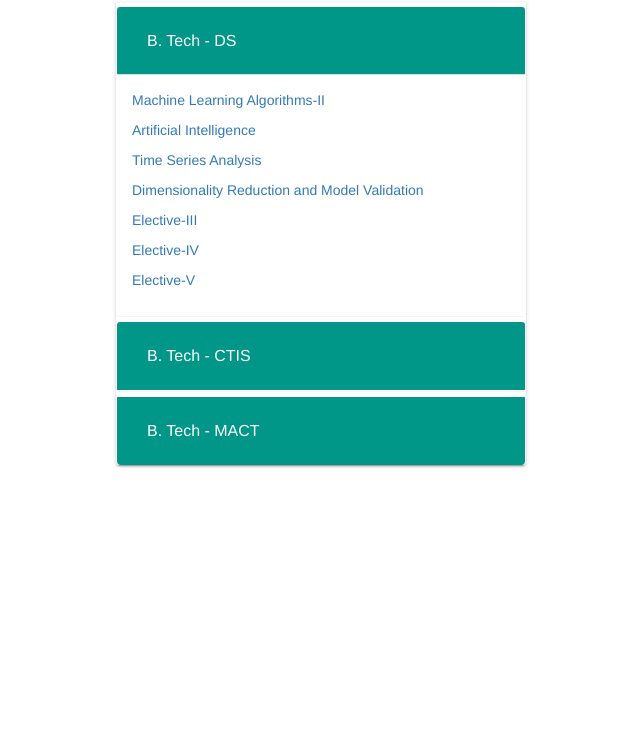
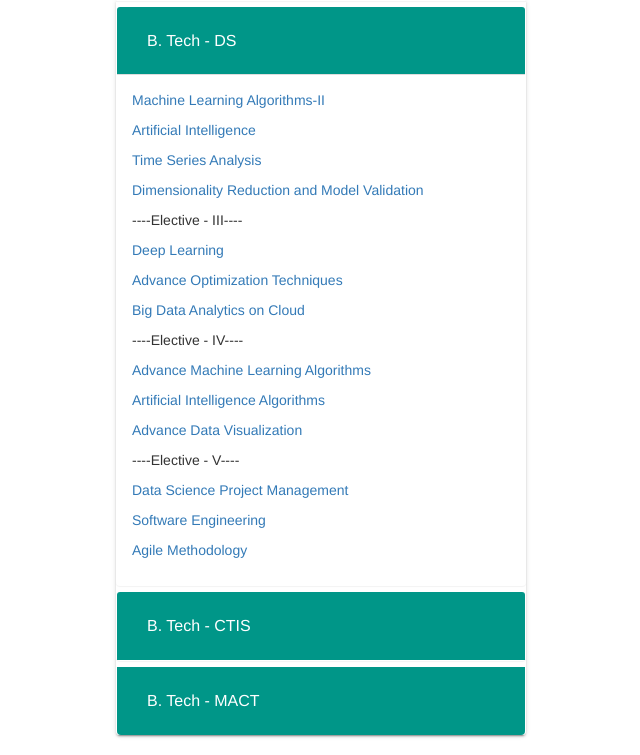
Before and after one commit to anwaysomani/QBerator, a Django app: page /facsem7/ in a window 1280 px wide, after a click on "B. Tech - DS". Shown: the part 267-1022 px from the top of the page, without its empty margins (84-724 px from the left). Before the commit the page ends 735 px from the top, so only its background shows below. Run offline with Django 3.2, Linux system fonts and the light colour scheme; some libraries are stand-ins or nearby versions.

Commit message:
Added Electives to sem_index'es

```diff
--- a/homepage/latex/templates/faculty/index/index_sem7.html
+++ b/homepage/latex/templates/faculty/index/index_sem7.html
@@ -55,9 +55,18 @@
 						<p><a href="">Artificial Intelligence</a></p>
 						<p><a href="">Time Series Analysis</a></p>
 						<p><a href="">Dimensionality Reduction and Model Validation</a></p>
-						<p><a href="">Elective-III</a></p>
-						<p><a href="">Elective-IV</a></p>
-						<p><a href="">Elective-V</a></p>
+						<p>----Elective - III----</a></p>
+						<p><a href="">Deep Learning</a></p>
+						<p><a href="">Advance Optimization Techniques</a></p>
+						<p><a href="">Big Data Analytics on Cloud</a></p>
+						<p>----Elective - IV----</p>
+						<p><a href="">Advance Machine Learning Algorithms</a></p>
+						<p><a href="">Artificial Intelligence Algorithms</a></p>
+						<p><a href="">Advance Data Visualization</a></p>
+						<p>----Elective - V----</p>
+						<p><a href="">Data Science Project Management</a></p>
+						<p><a href="">Software Engineering</a></p>
+						<p><a href="">Agile Methodology</a></p>
 			  		</div>
                       		</div>
                   	</div>
```
Also changed, not shown: homepage/latex/templates/faculty/index/index_sem6.html (+8 -2 lines).
